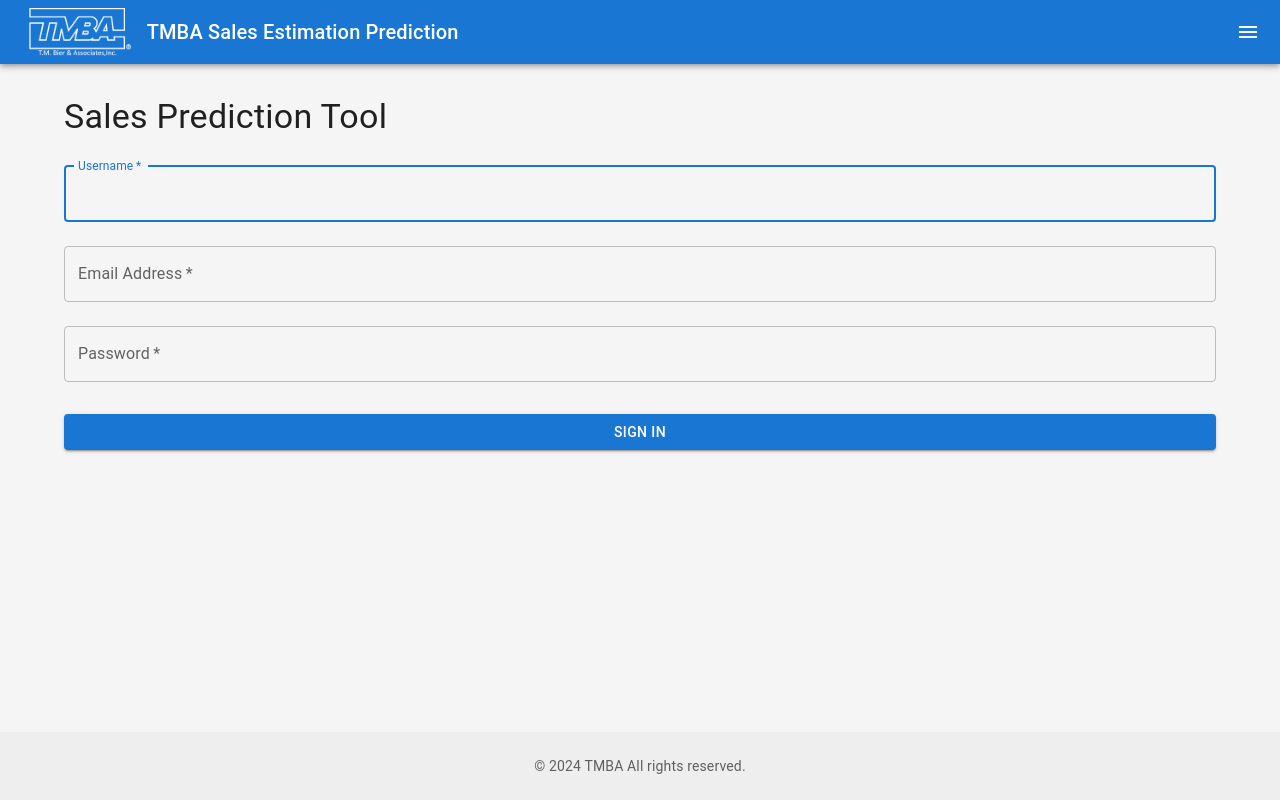
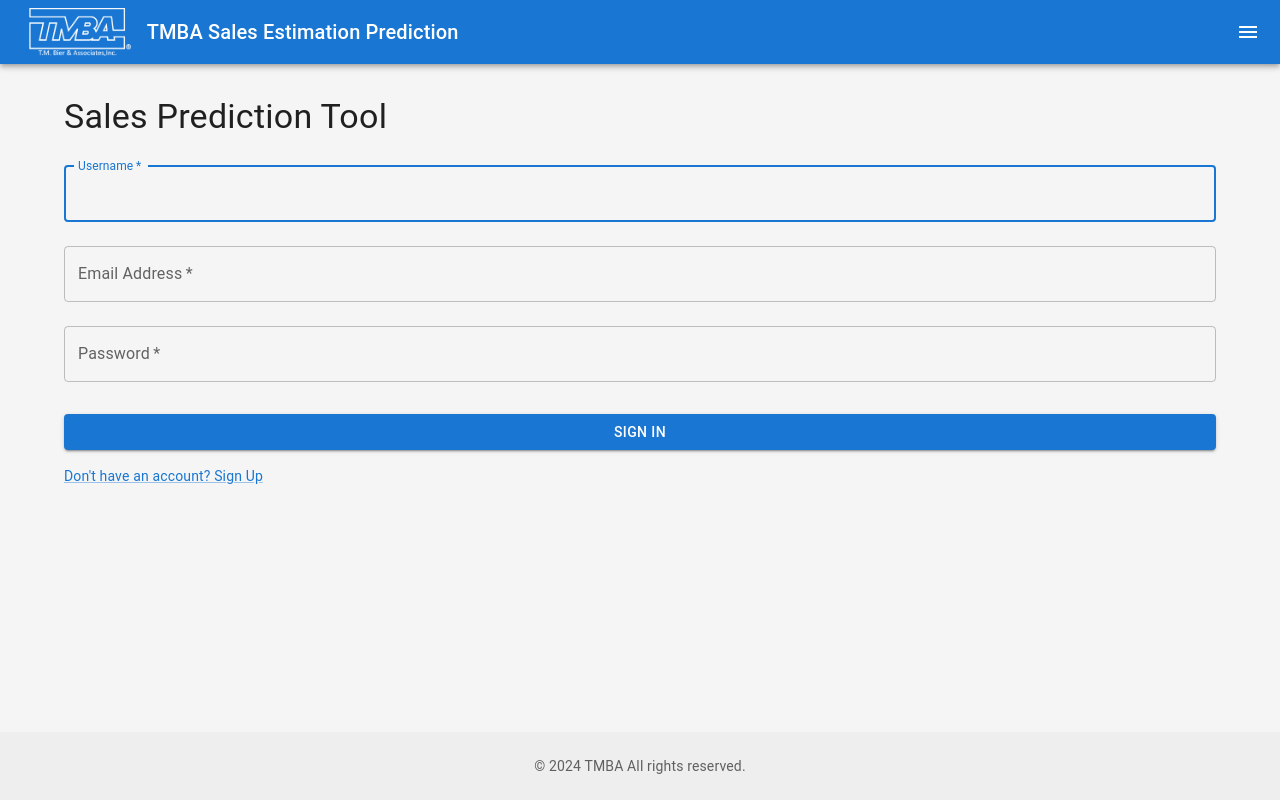
Before and after one commit to Sir-Teo/Sales-Estimating-Website, a React (Create React App) app in the folder frontend/: page / in a window 1280 px wide. Built offline with nearby package versions, Linux system fonts and the light colour scheme.

Commit message:
persistent log in

```diff
--- a/frontend/src/App.js
+++ b/frontend/src/App.js
@@ -1,10 +1,10 @@
-import React, { useState } from 'react';
+import React, { useState, useEffect } from 'react';
 import { Container, Typography, Box, AppBar, Toolbar, IconButton, Menu, MenuItem, CssBaseline, ThemeProvider, createTheme, CircularProgress, Snackbar, Button } from '@mui/material';
 import MenuIcon from '@mui/icons-material/Menu';
 import PredictionForm from './components/PredictionForm';
 import ResultDisplay from './components/ResultDisplay';
 import LoginForm from './components/LoginForm';
-import { makePrediction, login } from './api';
+import { makePrediction, login, register } from './api';
 import logo from './assets/TMBA Logo 2020 white transparent.png';
 
 const theme = createTheme({
@@ -29,6 +29,14 @@ function App() {
   const [isLoading, setIsLoading] = useState(false);
   const [isLoggedIn, setIsLoggedIn] = useState(false);
   const [user, setUser] = useState(null);
+
+  useEffect(() => {
+    const savedUser = localStorage.getItem('user');
+    if (savedUser) {
+      setUser(JSON.parse(savedUser));
+      setIsLoggedIn(true);
+    }
+  }, []);
 
   const handleMenuClick = (event) => {
     setAnchorEl(event.currentTarget);
@@ -61,8 +69,25 @@ function App() {
       const loginResponse = await login(credentials);
       setUser(loginResponse.user);
       setIsLoggedIn(true);
+      localStorage.setItem('user', JSON.stringify(loginResponse.user));
     } catch (err) {
       setError('Login failed. Please check your credentials and try again.');
+      console.error(err);
+    } finally {
+      setIsLoading(false);
+    }
+  };
+
+  const handleRegister = async (credentials) => {
+    try {
+      setIsLoading(true);
+      setError(null);
+      const registrationResponse = await register(credentials);
+      setUser(registrationResponse.user);
+      setIsLoggedIn(true);
+      localStorage.setItem('user', JSON.stringify(registrationResponse.user));
+    } catch (err) {
+      setError('Registration failed. Please try again.');
       console.error(err);
     } finally {
       setIsLoading(false);
@@ -74,6 +99,7 @@ function App() {
     setIsLoggedIn(false);
     setResults(null);
     setInputs(null);
+    localStorage.removeItem('user');
   };
 
   return (
@@ -110,7 +136,7 @@ function App() {
             Sales Prediction Tool
           </Typography>
           {!isLoggedIn ? (
-            <LoginForm onLogin={handleLogin} />
+            <LoginForm onLogin={handleLogin} onRegister={handleRegister} />
           ) : (
             <>
               <PredictionForm onSubmit={handleSubmit} />
--- a/frontend/src/api.js
+++ b/frontend/src/api.js
@@ -25,3 +25,14 @@ export const login = async (credentials) => {
     throw error;
   }
 };
+
+export const register = async (userData) => {
+  try {
+    const response = await axios.post(`${API_URL}/auth/register/`, userData);
+    console.log('Registration response:', response.data);
+    return response.data;
+  } catch (error) {
+    console.error('Error registering:', error);
+    throw error;
+  }
+};
--- a/frontend/src/components/LoginForm.js
+++ b/frontend/src/components/LoginForm.js
@@ -1,19 +1,45 @@
 import React, { useState } from 'react';
-import { TextField, Button, Box, Typography } from '@mui/material';
+import { TextField, Button, Box, Typography, Link } from '@mui/material';
 
-const LoginForm = ({ onLogin }) => {
+const LoginForm = ({ onLogin, onRegister }) => {
+  const [isLogin, setIsLogin] = useState(true);
   const [username, setUsername] = useState('');
   const [email, setEmail] = useState('');
   const [password, setPassword] = useState('');
+  const [confirmPassword, setConfirmPassword] = useState('');
   const [error, setError] = useState('');
 
   const handleSubmit = (e) => {
     e.preventDefault();
-    if (!username || !email || !password) {
-      setError('Please enter username, email, and password');
-      return;
+    setError('');
+
+    if (isLogin) {
+      if (!username || !email || !password) {
+        setError('Please enter username, email, and password');
+        return;
+      }
+      onLogin({ username, email, password });
+    } else {
+      if (!username || !email || !password || !confirmPassword) {
+        setError('Please fill in all fields');
+        return;
+      }
+      if (password !== confirmPassword) {
+        setError('Passwords do not match');
+        return;
+      }
+      onRegister({ username, email, password });
     }
-    onLogin({ username, email, password });
+  };
+
+  const toggleMode = () => {
+    setIsLogin(!isLogin);
+    setError('');
+    // Clear all fields when switching modes
+    setUsername('');
+    setEmail('');
+    setPassword('');
+    setConfirmPassword('');
   };
 
   return (
@@ -26,9 +52,9 @@ const LoginForm = ({ onLogin }) => {
         label="Username"
         name="username"
         autoComplete="username"
-        autoFocus
         value={username}
         onChange={(e) => setUsername(e.target.value)}
+        autoFocus
       />
       <TextField
         margin="normal"
@@ -54,6 +80,19 @@ const LoginForm = ({ onLogin }) => {
         value={password}
         onChange={(e) => setPassword(e.target.value)}
       />
+      {!isLogin && (
+        <TextField
+          margin="normal"
+          required
+          fullWidth
+          name="confirmPassword"
+          label="Confirm Password"
+          type="password"
+          id="confirmPassword"
+          value={confirmPassword}
+          onChange={(e) => setConfirmPassword(e.target.value)}
+        />
+      )}
       {error && (
         <Typography color="error" variant="body2" sx={{ mt: 1 }}>
           {error}
@@ -65,8 +104,16 @@ const LoginForm = ({ onLogin }) => {
         variant="contained"
         sx={{ mt: 3, mb: 2 }}
       >
-        Sign In
+        {isLogin ? 'Sign In' : 'Register'}
       </Button>
+      <Link
+        component="button"
+        variant="body2"
+        onClick={toggleMode}
+        sx={{ display: 'block', textAlign: 'center' }}
+      >
+        {isLogin ? "Don't have an account? Sign Up" : "Already have an account? Sign In"}
+      </Link>
     </Box>
   );
 };
```
